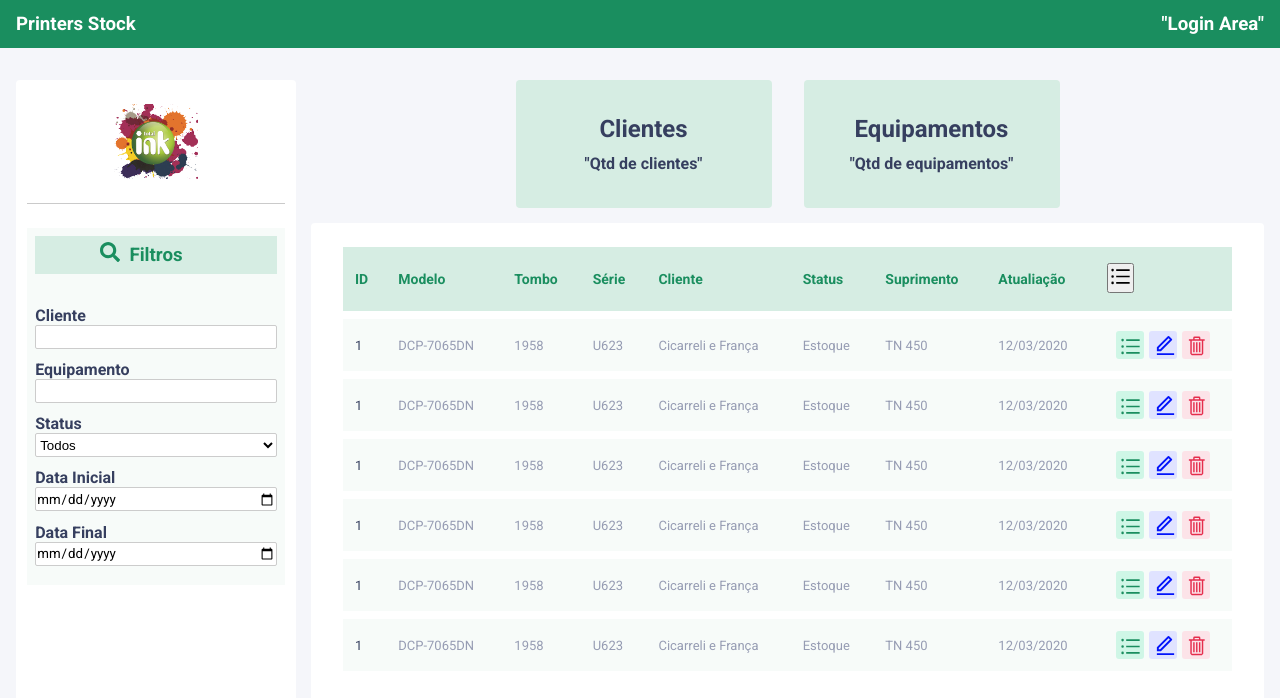
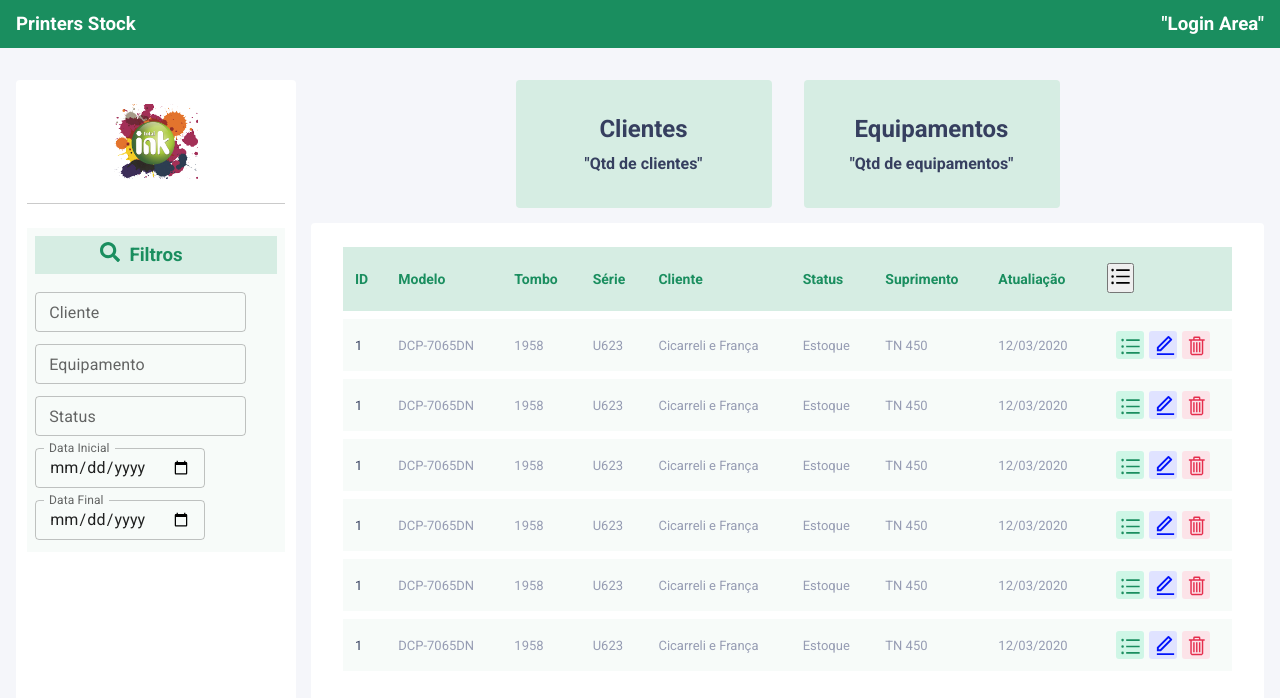
Before and after one commit to diegonacif/tdash, a React (Create React App) app: page / in a window 1280 px wide. Shown: the top 698 px of the page. Built offline with nearby package versions, Linux system fonts and the light colour scheme; what miragejs would draw is missing.

Commit message:
material ui instalado e alteracao dos inputs pros dessa lib

```diff
--- a/package.json
+++ b/package.json
@@ -6,6 +6,7 @@
     "@emotion/react": "^11.6.0",
     "@emotion/styled": "^11.6.0",
     "@material-ui/core": "^5.0.0-beta.5",
+    "@material-ui/icons": "^4.11.2",
     "@testing-library/jest-dom": "^5.11.4",
     "@testing-library/react": "^11.1.0",
     "@testing-library/user-event": "^12.1.10",
--- a/public/index.html
+++ b/public/index.html
@@ -6,13 +6,13 @@
 
     <meta charset="utf-8" />
     <meta name="viewport" content="width=device-width, initial-scale=1" />
+    <title>TDash</title>
 
     <link rel="shortcut icon" href="green-printer.ico" type="image/ico">
+    <link rel="stylesheet" href="https://fonts.googleapis.com/css2?family=Poppins:wght@400;500;600&display=swap" />
+    <link rel="stylesheet" href="https://fonts.googleapis.com/css?family=Roboto:300,400,500,700&display=swap" />
+    <link rel="stylesheet" href="https://fonts.googleapis.com/icon?family=Material+Icons" />
 
-    <title>TDash</title>
-
-    <link href="https://fonts.googleapis.com/css2?family=Poppins:wght@400;500;600&display=swap" rel="stylesheet">
-    <link rel="stylesheet" href="https://fonts.googleapis.com/css?family=Roboto:300,400,500,700&display=swap" />
   </head>
   <body>
     <noscript>You need to enable JavaScript to run this app.</noscript>
--- a/src/components/Sidebar/index.tsx
+++ b/src/components/Sidebar/index.tsx
@@ -1,6 +1,7 @@
 import { LogoContent } from "../LogoContent";
 import { Container } from "./styles";
 import { FaSearch } from "react-icons/fa";
+import TextField from '@material-ui/core/TextField';
 
 
 export function Sidebar() {
@@ -12,7 +13,14 @@ export function Sidebar() {
         <h3>Filtros</h3>
         <FaSearch />
         </div>
-        <label>
+        <TextField id="outlined-size-small" label="Cliente" size="small" margin="dense" color="success"/>
+        <TextField id="outlined-size-small" label="Equipamento" size="small" margin="dense" color="success" />
+        <TextField id="outlined-size-small" label="Status" size="small" margin="dense" color="success" />
+        <TextField id="outlined-size-small" type="date" InputLabelProps={{ shrink: true }} label="Data Inicial" size="small" margin="dense" color="success" />
+        <TextField id="outlined-size-small" type="date" InputLabelProps={{ shrink: true }} label="Data Final" size="small" margin="dense" color="success" />
+
+
+        {/* <label>
           Cliente
           <input type="text" />
         </label>
@@ -34,7 +42,7 @@ export function Sidebar() {
         <input type="date" />
 
         <p>Data Final</p>
-        <input type="date" />
+        <input type="date" /> */}
       </div>
     </Container>
   )
--- a/src/components/Sidebar/styles.ts
+++ b/src/components/Sidebar/styles.ts
@@ -16,6 +16,7 @@ export const Container = styled.main`
   .filtersTitle {
       padding: 0;
       margin: 0;
+      height: 3rem;
     h3 {
       text-align: center;
       padding: 0.5rem;
@@ -33,7 +34,7 @@ export const Container = styled.main`
     }
   }
 
-  p, label {
+  /* p, label {
     color: var(--text-title);
     font-weight: 600;
   }
@@ -49,5 +50,5 @@ export const Container = styled.main`
 
   select {
     background-color: var(--shape);
-  }
+  } */
 `;
```
Also changed, not shown: 1 other file (tests, documents, lock files or other folders).
